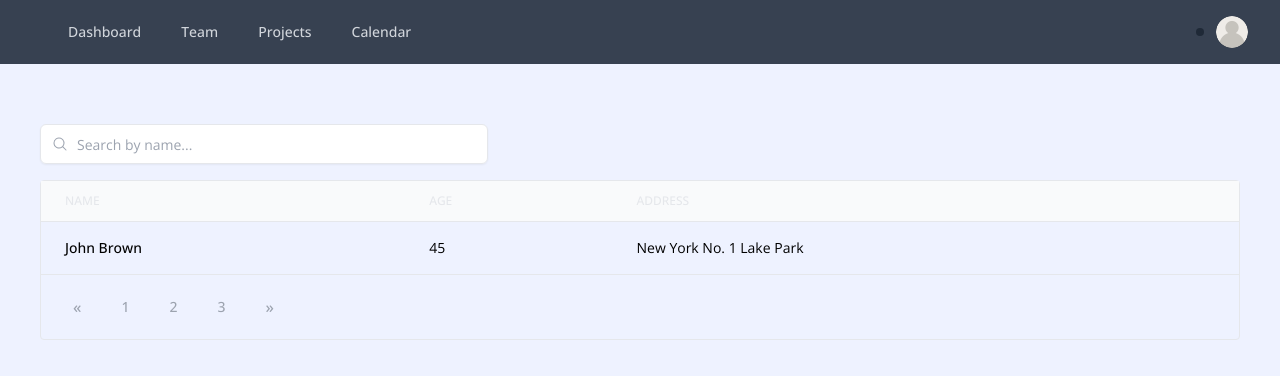
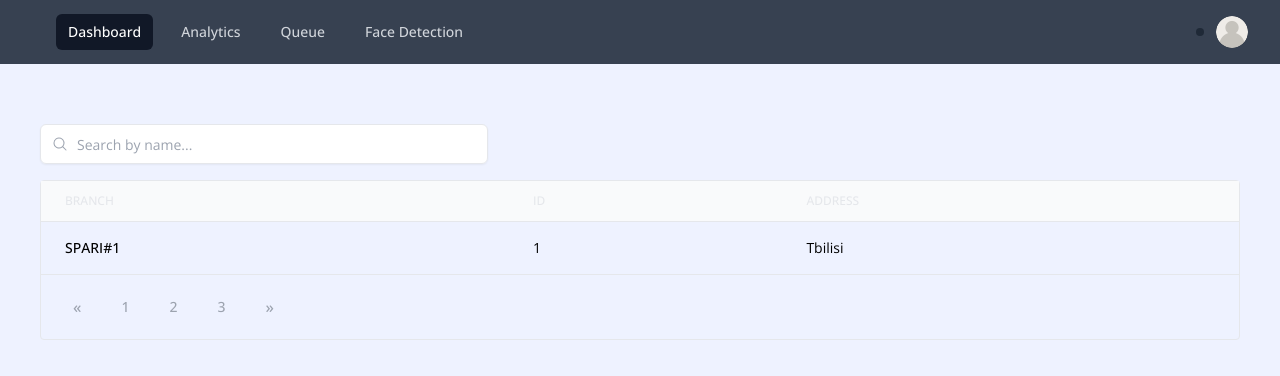
Before and after one commit to Octarinox/spari-frontend, a Next.js app: page / in a window 1280 px wide. Shown: the top 376 px of the page. Built offline with nearby package versions, Linux system fonts and the light colour scheme.

Commit message:
feat: edited navbar and table names

```diff
--- a/components/Lists.tsx
+++ b/components/Lists.tsx
@@ -12,13 +12,13 @@ export const ListsTable = () => {
                                  scope="col"
                                  className="px-6 py-3 text-left text-xs font-medium text-gray-200 uppercase"
                               >
-                                 Name
+                                 Branch
                               </th>
                               <th
                                  scope="col"
                                  className="px-6 py-3 text-left text-xs font-medium text-gray-200 uppercase"
                               >
-                                 Age
+                                 ID
                               </th>
                               <th
                                  scope="col"
@@ -35,13 +35,13 @@ export const ListsTable = () => {
                               }
                            >
                               <td className=" px-6 py-4 whitespace-nowrap text-sm font-medium ">
-                                 John Brown
+                                 SPARI#1
                               </td>
                               <td className="px-6 py-4 whitespace-nowrap text-sm ">
-                                 45
+                                 1
                               </td>
                               <td className="px-6 py-4 whitespace-nowrap text-sm ">
-                                 New York No. 1 Lake Park
+                                 Tbilisi
                               </td>
                            </tr>
                         </tbody>
--- a/components/Navbar.tsx
+++ b/components/Navbar.tsx
@@ -1,20 +1,20 @@
-'use client';
+"use client";
 
-import { Fragment, useState } from 'react';
-import { Disclosure, Menu, Transition } from '@headlessui/react';
-import { Bars3Icon, XMarkIcon } from '@heroicons/react/24/outline';
-import Link from 'next/link';
+import { Fragment, useState } from "react";
+import { Disclosure, Menu, Transition } from "@headlessui/react";
+import { Bars3Icon, XMarkIcon } from "@heroicons/react/24/outline";
+import Link from "next/link";
 
 function classNames(...classes: any) {
-   return classes.filter(Boolean).join(' ');
+   return classes.filter(Boolean).join(" ");
 }
 
 export default function Navbar() {
    const [navigation, setNavigation] = useState([
-      { name: 'Dashboard', href: '#', current: false },
-      { name: 'Team', href: '#', current: false },
-      { name: 'Projects', href: '#', current: false },
-      { name: 'Calendar', href: '#', current: false },
+      { name: "Dashboard", href: "#", current: true },
+      { name: "Analytics", href: "#", current: false },
+      { name: "Queue", href: "#", current: false },
+      { name: "Face Detection", href: "#", current: false },
    ]);
    const handleClick = (index: number) => {
       const tempNavigation = navigation.map((item, i) => ({
@@ -58,12 +58,12 @@ export default function Navbar() {
                                     onClick={() => handleClick(index)}
                                     className={classNames(
                                        item.current
-                                          ? 'bg-gray-900 text-white'
-                                          : 'text-gray-300 hover:bg-gray-700 hover:text-white',
-                                       'rounded-md px-3 py-2 text-sm font-medium'
+                                          ? "bg-gray-900 text-white"
+                                          : "text-gray-300 hover:bg-gray-700 hover:text-white",
+                                       "rounded-md px-3 py-2 text-sm font-medium"
                                     )}
                                     aria-current={
-                                       item.current ? 'page' : undefined
+                                       item.current ? "page" : undefined
                                     }
                                  >
                                     {item.name}
@@ -107,8 +107,8 @@ export default function Navbar() {
                                        <a
                                           href="#"
                                           className={classNames(
-                                             active ? 'bg-gray-100' : '',
-                                             'block px-4 py-2 text-sm text-gray-700'
+                                             active ? "bg-gray-100" : "",
+                                             "block px-4 py-2 text-sm text-gray-700"
                                           )}
                                        >
                                           Sign out
@@ -131,11 +131,11 @@ export default function Navbar() {
                            href={item.href}
                            className={classNames(
                               item.current
-                                 ? 'bg-gray-900 text-white'
-                                 : 'text-gray-300 hover:bg-gray-700 hover:text-white',
-                              'block rounded-md px-3 py-2 text-base font-medium'
+                                 ? "bg-gray-900 text-white"
+                                 : "text-gray-300 hover:bg-gray-700 hover:text-white",
+                              "block rounded-md px-3 py-2 text-base font-medium"
                            )}
-                           aria-current={item.current ? 'page' : undefined}
+                           aria-current={item.current ? "page" : undefined}
                         >
                            {item.name}
                         </Disclosure.Button>
```
